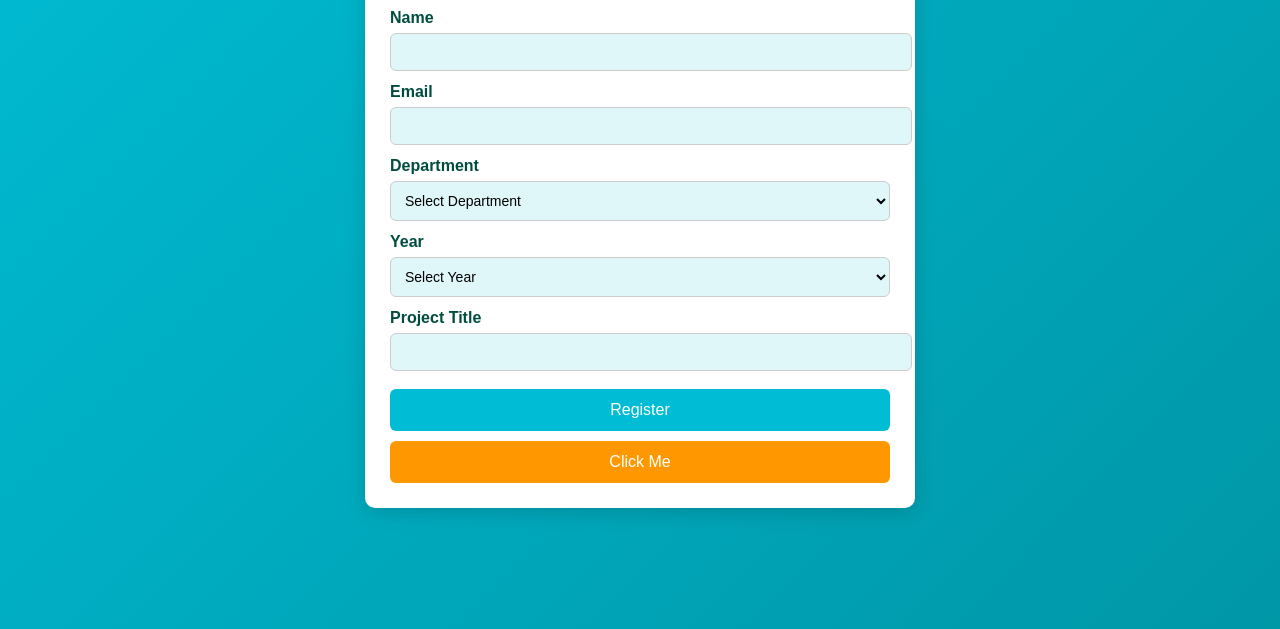
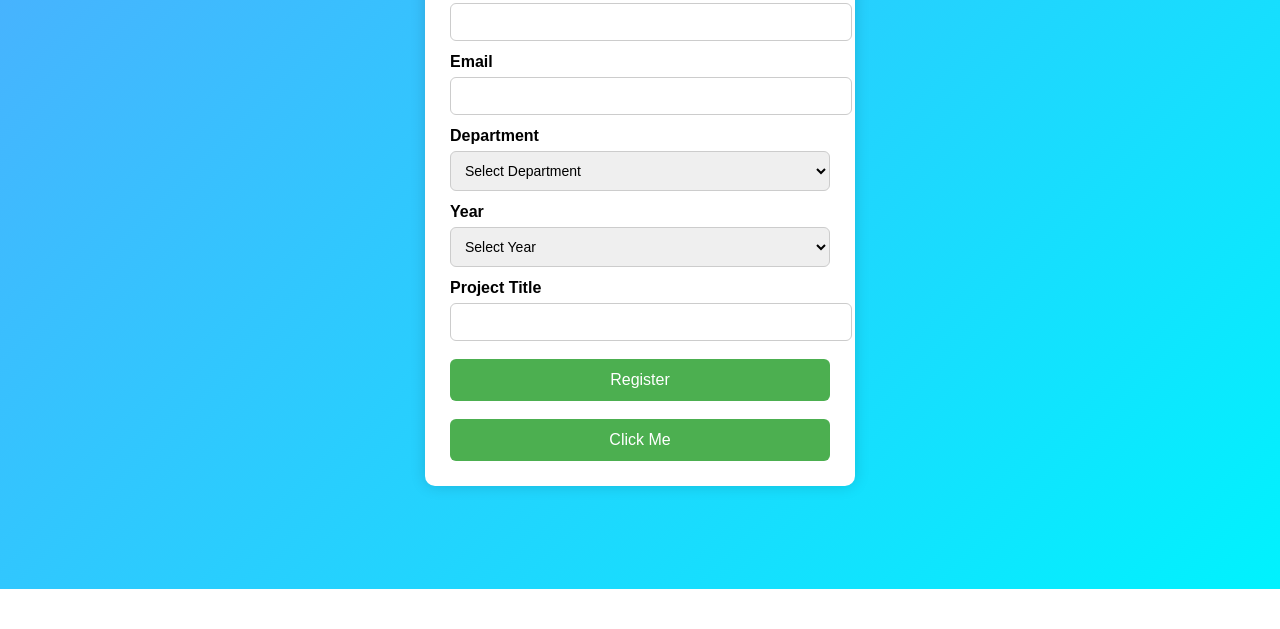
Before and after one commit to saravanan778/student-registration-day2, a plain HTML site: page index.html in a window 1280 px wide. Shown: the part 211-840 px from the top of the page. After the commit the page ends 800 px from the top, so only its background shows below. Drawn offline with Linux system fonts and the light colour scheme.

Commit message:
Revert "Updated form design with gradient background and wider layout"
This reverts commit c465a8f069a433540041045f2ae3f25d97d67f00.

changes rooled bac

```diff
--- a/index.html
+++ b/index.html
@@ -3,41 +3,31 @@
 <head>
     <title>Project Registration</title>
     <style>
-        :root {
-            --primary: #00bcd4;
-            --secondary: #0097a7;
-            --accent: #e0f7fa;
-            --text-dark: #004d40;
-        }
         body {
             font-family: Arial, sans-serif;
-            background: linear-gradient(135deg, var(--primary), var(--secondary));
+            background: linear-gradient(135deg, #4facfe, #00f2fe); /* Two color gradient */
             display: flex;
             justify-content: center;
             align-items: center;
-            min-height: 100vh;
+            height: 100vh;
             margin: 0;
-            padding: 20px;
         }
         form {
             background: white;
             padding: 25px;
             border-radius: 10px;
-            box-shadow: 0 4px 20px rgba(0,0,0,0.15);
-            max-width: 500px;
-            width: 100%;
-            display: flex;
-            flex-direction: column;
+            box-shadow: 0 0 15px rgba(0,0,0,0.15);
+            width: 380px; /* Wider form */
         }
         h2 {
             text-align: center;
             margin-bottom: 15px;
-            color: var(--text-dark);
+            color: #333;
         }
         label {
+            display: block;
             margin-top: 12px;
             font-weight: bold;
-            color: var(--text-dark);
         }
         input, select {
             width: 100%;
@@ -46,46 +36,21 @@
             border: 1px solid #ccc;
             border-radius: 6px;
             font-size: 14px;
-            background-color: var(--accent);
-            transition: all 0.3s ease;
-        }
-        /* Hover effect 1: input focus glow */
-        input:focus, select:focus {
-            border-color: var(--primary);
-            box-shadow: 0 0 8px var(--primary);
-            outline: none;
         }
         button {
             margin-top: 18px;
+            width: 100%;
             padding: 12px;
-            background-color: var(--primary);
+            background-color: #4CAF50;
             border: none;
             color: white;
             font-size: 16px;
             cursor: pointer;
             border-radius: 6px;
-            transition: all 0.3s ease;
+            transition: background 0.3s;
         }
-        /* Hover effect 2: button glow & scale */
         button:hover {
-            background-color: var(--secondary);
-            box-shadow: 0 4px 15px rgba(0, 151, 167, 0.5);
-            transform: scale(1.03);
-        }
-        #clickBtn {
-            background-color: #ff9800;
-            margin-top: 10px;
-        }
-        #clickBtn:hover {
-            background-color: #e68900;
-        }
-        @media (max-width: 600px) {
-            form {
-                padding: 20px;
-            }
-            h2 {
-                font-size: 20px;
-            }
+
         }
     </style>
 </head>
```
